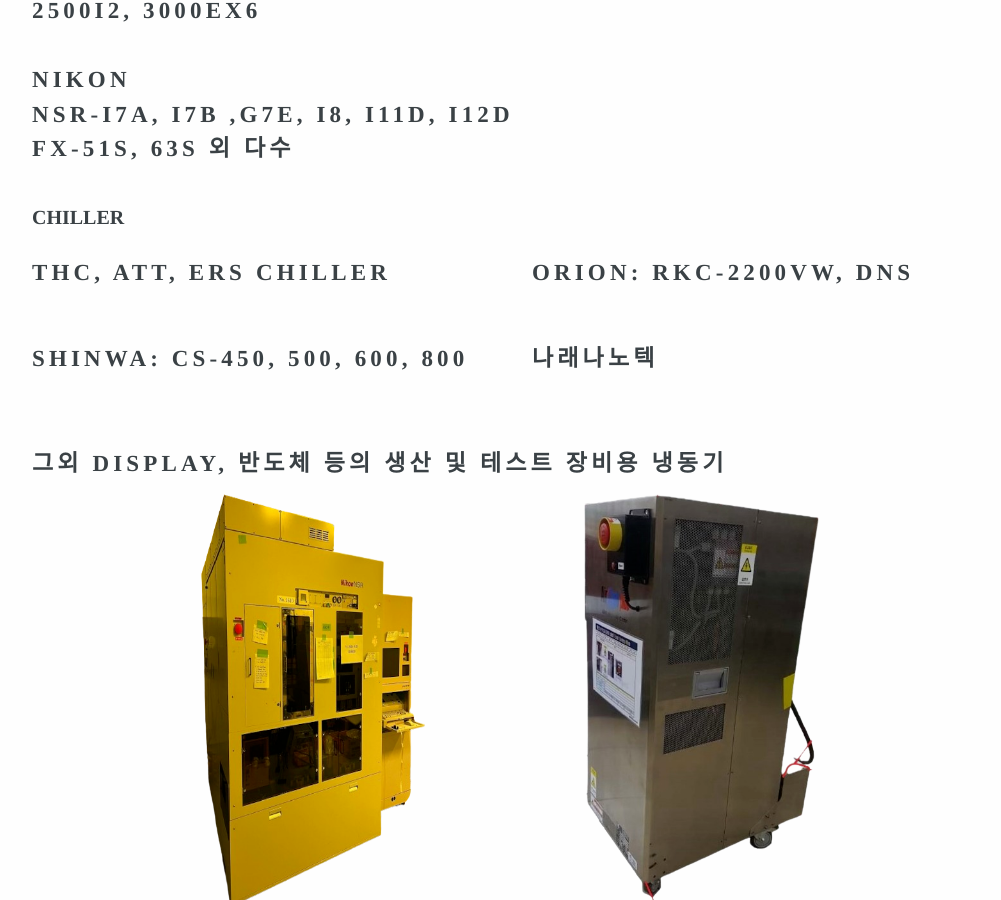
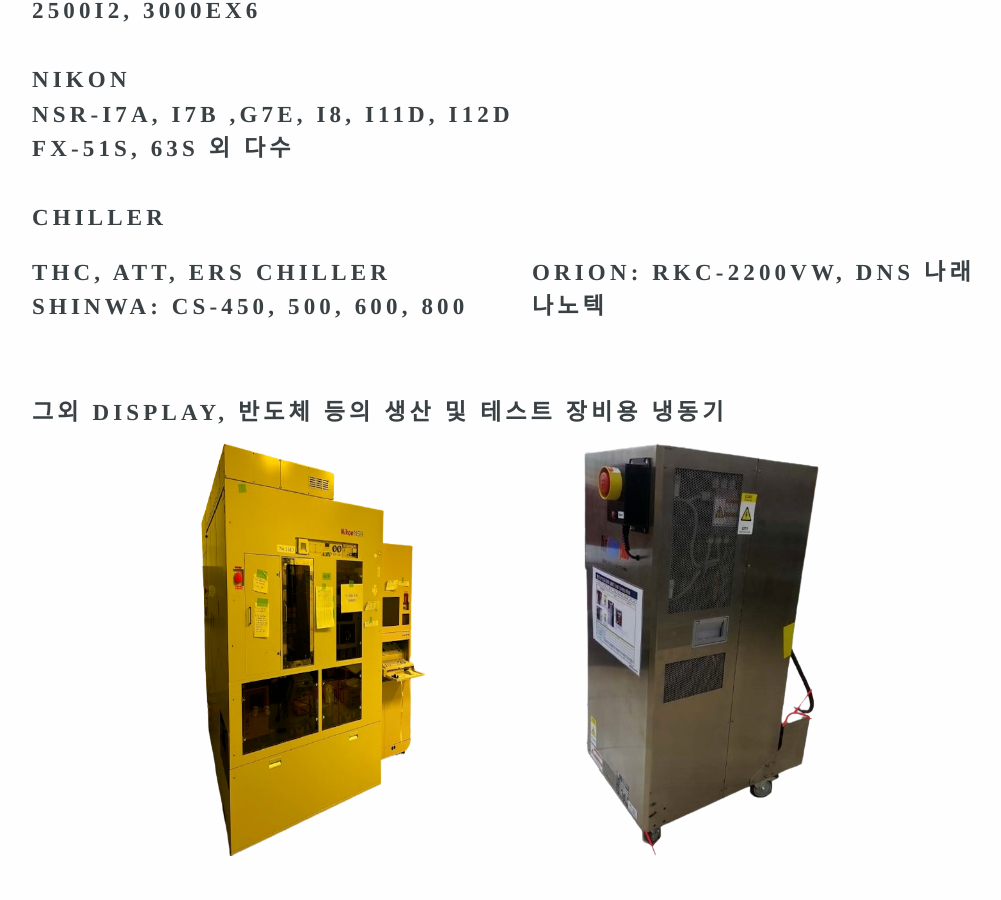
Before and after one commit to sangjoon6099/sangjoon6099.github.io, a Jekyll site: the page built from services.html, in a window 1280 px wide and 900 px high, scrolled down 952 px. Shown: the whole window, without its empty margins (128-1129 px from the left). Built offline with Jekyll 4.4.1, drawn with Linux system fonts in a browser that asks for light colours; some web fonts are replaced; part of the change alters nothing that is shown.

```diff
--- a/services.html
+++ b/services.html
@@ -20,17 +20,17 @@ navigation_order: 3
 
 	<b>NIKON</b><br>
 	NSR-I7a, i7B ,G7E, i8, i11D, i12D<br>
-	FX-51S, 63S 외 다수<br><br></h4>
+	FX-51S, 63S 외 다수<br><br>
 
 	<b>CHILLER</b><br>
 	<div class="columns">
 	<div class="column">
-	<h4 >THC, ATT, ERS Chiller </h4>
-	<h4 >SHINWA: CS-450, 500, 600, 800</h4>
+	THC, ATT, ERS Chiller<br>
+	SHINWA: CS-450, 500, 600, 800
 	</div>
 	<div class="column">
-	<h4 >ORION: RKC-2200VW, DNS</h4>
-	<h4 >나래나노텍</h4></div></div>
+	ORION: RKC-2200VW, DNS
+	나래나노텍</div></h4>
 
 	<h4 >그외 Display, 반도체 등의 생산 및 테스트 장비용 냉동기</h4>
 	<img  src="../images/Nikon.png" width="25%" style="padding-left:16% ;padding-right:16%" >
```
